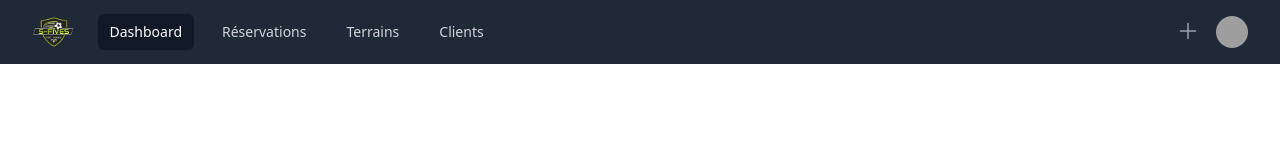
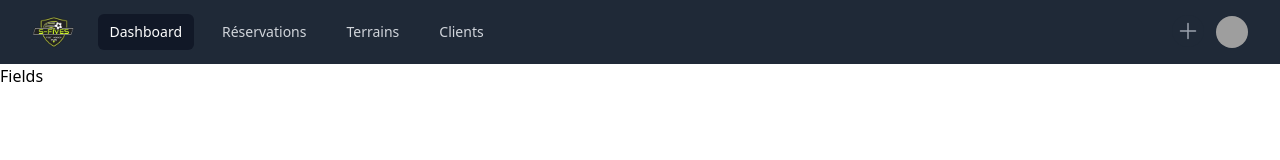
Before and after one commit to belkacem-oussama/SFive-Checking-Front, a React (Vite) app in the folder front/: page /fields in a window 1280 px wide. Shown: the top 160 px of the page. Built offline with nearby package versions, Linux system fonts and the light colour scheme; grey boxes are pictures that could not be loaded.

Commit message:
add field

```diff
--- a/front/src/App.jsx
+++ b/front/src/App.jsx
@@ -8,6 +8,7 @@ import ItemsDetails from "./pages/ItemsDetails.jsx"
 import Customers from "./pages/Customers.jsx"
 import Profile from "./pages/Profile.jsx"
 import BookingForm from "./pages/BookingForm.jsx"
+import Fields from "./pages/Fields.jsx"
 
 export default function App() {
   return (
@@ -20,6 +21,7 @@ export default function App() {
         <Route path="/customers/:id" element={<ItemsDetails />} />
         <Route path="/profile" element={<Profile />} />
         <Route path="/book" element={<BookingForm />} />
+        <Route path="/fields" element={<Fields />} />
       </Routes>
     </React.Fragment>
   )
--- /dev/null
+++ b/front/src/pages/Fields.jsx
@@ -0,0 +1,5 @@
+import React from "react"
+
+export default function Fields() {
+  return <div>Fields</div>
+}
```
